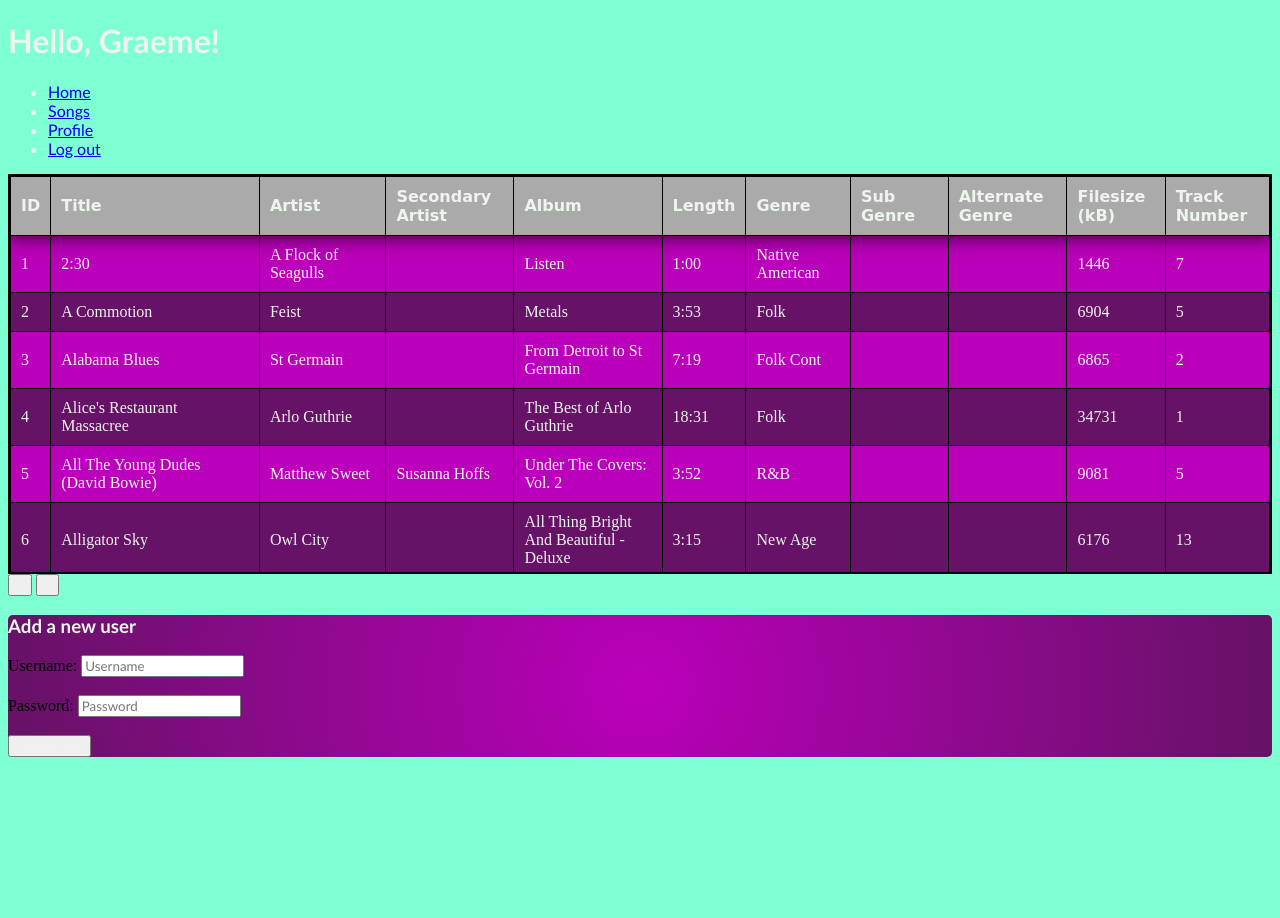
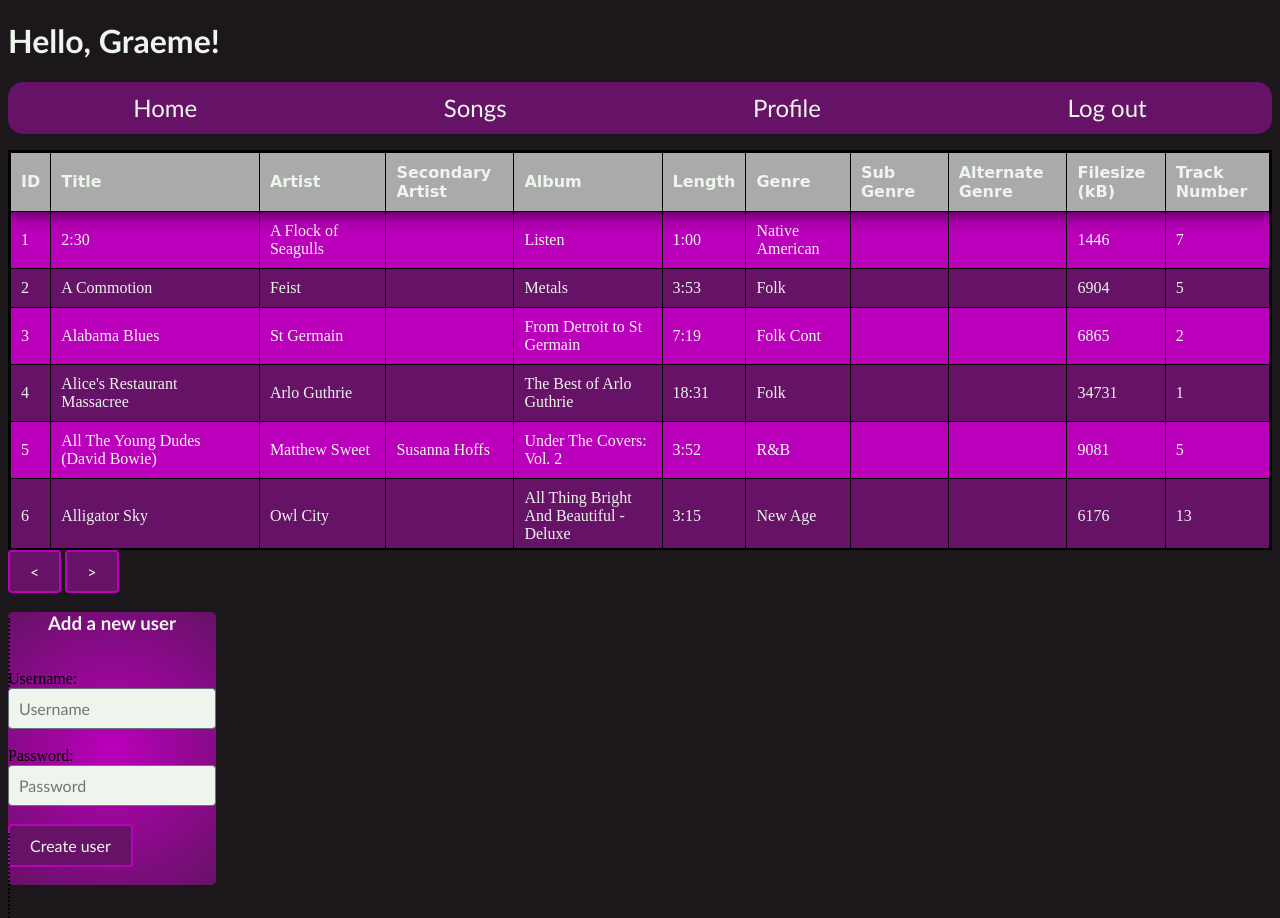
Before and after one commit to AltraMage/3.3-3.4-3.8_music_database, a PHP site: page /admin.html in a window 1280 px wide. Before the commit the page ends 757 px from the top, so only its background shows below. Run offline with PHP 8.4, Linux system fonts and the light colour scheme.

Commit message:
Refactoring + Various Changes

```diff
--- a/admin.html
+++ b/admin.html
@@ -5,8 +5,7 @@
 	<meta http-equiv="Content-Type" content="text/html; charset=UTF-8">
 	<meta name="viewport" content="width=device-width, initial-scale=1.0">
 	<title>Browse Music | Graeme's Grooves</title>
-	<link rel="stylesheet" media="screen and (min-width: 601px)" href="./css/desktop.css" />
-	<link rel="stylesheet" media="screen and (max-width: 600px)" href="./css/mobile.css" />
+	<link rel="stylesheet" href="./css/styling.css" />
 </head>
 
 <body>
@@ -1356,9 +1355,10 @@ REMEBER: All REFERENCES ARE FROM THE ROOT DIRECTORY.
 					<option value="sam">sam</option>
 					<option value="josh">josh</option>
 				</select>
+				<br>
 				<label>New Password:</label>
 				<input name="password" placeholder="New password" required="">
-
+				<br>
 				<input href="newpassword" onclick="return confirm('Are you sure you want to update this password?')"
 					type="submit" value="Update Password">
 			</form>
--- a/css/data.css
+++ b/css/data.css
@@ -64,6 +64,10 @@ li {
     font-family: 'Gill Sans', 'Gill Sans MT', Calibri, 'Trebuchet MS', sans-serif;
 }
 
+h3{
+    text-align: center;
+}
+
 @keyframes huechange {
     from {
         filter: hue-rotate(0);
@@ -124,19 +128,6 @@ thead th {
     top: 0;
 }
 
-/*
-    ____          _                     ____
-   / ___|   _ ___| |_ ___  _ __ ___    / ___|   _ _ __ ___  ___  _ __
-  | |  | | | / __| __/ _ \| '_ ` _ \  | |  | | | | '__/ __|/ _ \| '__|
-  | |__| |_| \__ \ || (_) | | | | | | | |__| |_| | |  \__ \ (_) | |
-   \____\__,_|___/\__\___/|_| |_| |_|  \____\__,_|_|  |___/\___/|_|
-
-  */
-
-
-body:hover {
-    cursor: url('https://projectspace.nz/ypyprbja/grames_grooves/logan-32.png'), auto;
-}
 
 .table {
     box-sizing: border-box;
--- a/css/desktop.css
+++ /dev/null
@@ -1,3 +0,0 @@
-@import url(data.css);
-
-html{background-color: aquamarine;}
--- a/css/mobile.css
+++ b/css/styling.css
@@ -183,44 +183,17 @@ footer h3 {
  / ___ \| |_| | |  | || || |\  |
 /_/   \_\____/|_|  |_|___|_| \_|
                */
-.slideshow {
-    position: relative;
-}
-
-.slide {
-    height: 300px;
-    display: inherit;
-    justify-content: center;
+.slideshow{
+    min-height: 250px;
+    width: 100%;
     margin: auto;
 }
 
-.slideshow .changer{
-    font-size: 2em;
-    border-radius: 25px;
-    font-weight: 500;
-  }
-
-#right{
-    position: absolute;
-    right: 4%;
-}
-
-#left{
-    position: absolute;
-    left: 4%;
-}
-
-#left, #right{
-    top: 50%;
-    z-index: 1;
+.slide{
+    width: min-content;
 }
 
 .slide form{
-    display: inline-block;
-    justify-content: center;
-    align-items: center;
-    position: relative;
-    width: 70%;
-    margin: auto;
-
+    border: 2px dotted #000;
+    display: inline;
 }
--- a/index.html
+++ b/index.html
@@ -6,8 +6,7 @@
 
     <meta name="viewport" content="width=device-width, initial-scale=1.0">
     <title>Log In | Graeme's Grooves</title>
-    <link rel="stylesheet" media="screen and (min-width: 601px)" href="./css/desktop.css" />
-    <link rel="stylesheet" media="screen and (max-width: 600px)" href="./css/mobile.css" />
+    <link rel="stylesheet" href="./css/styling.css" />
     <script src="https://cdn.jsdelivr.net/npm/three@0.133.1/build/three.min.js"></script>
     <link rel="stylesheet" href="https://cdnjs.cloudflare.com/ajax/libs/animate.css/4.1.1/animate.min.css"/>
 </head>
--- a/welcome.html
+++ b/welcome.html
@@ -6,8 +6,7 @@
 
   <meta name="viewport" content="width=device-width, initial-scale=1.0">
   <title>Browse Music | Graeme's Grooves</title>
-  <link rel="stylesheet" media="screen and (min-width: 601px)" href="./css/desktop.css" />
-  <link rel="stylesheet" media="screen and (max-width: 600px)" href="./css/mobile.css" />
+  <link rel="stylesheet" href="./css/styling.css" />
 </head>
 
 <body>
```
